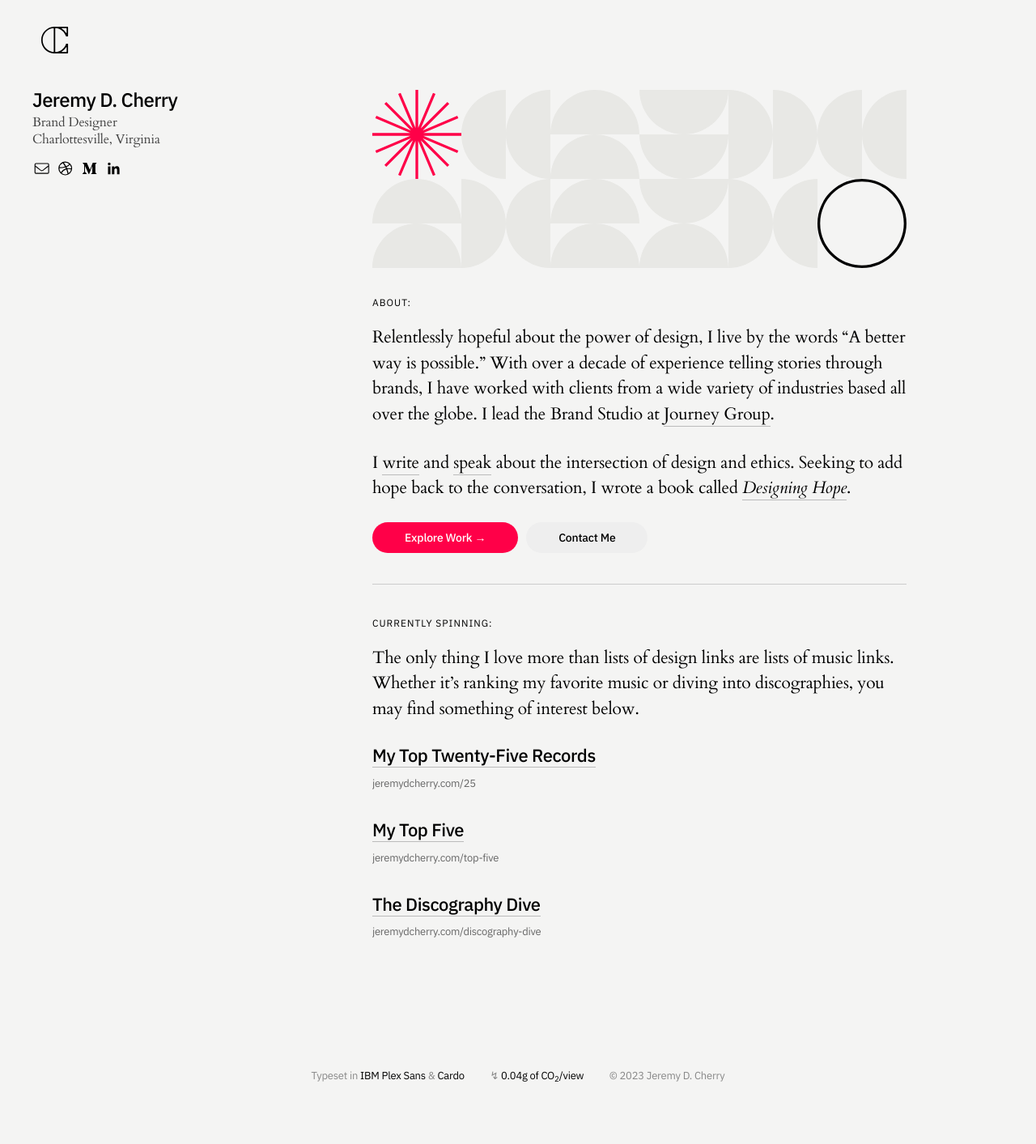
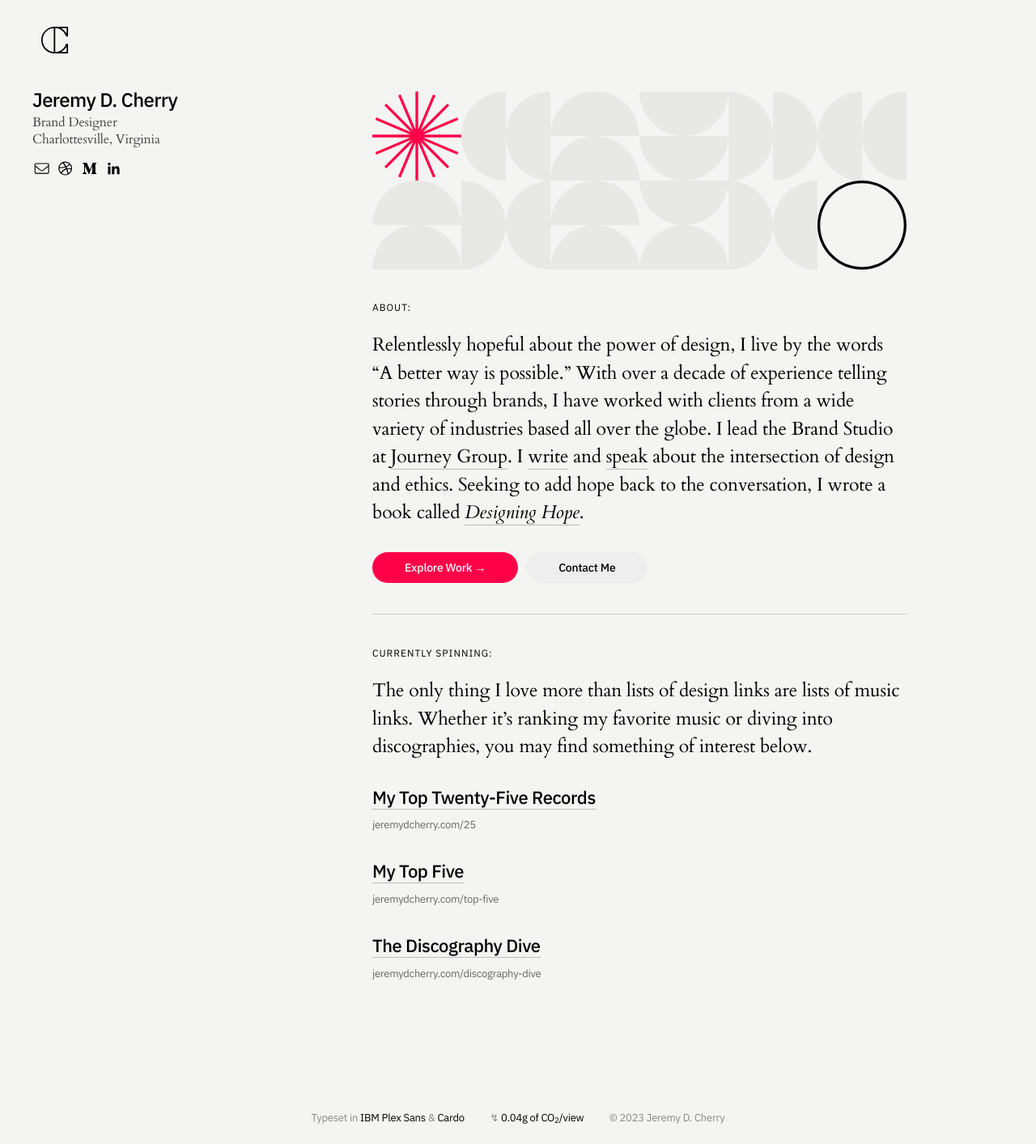
Before and after one commit to jeremydcherry/jeremydcherry.github.io, a Jekyll site: the page built from index.md, in a window 1280 px wide. Shown: the whole page at 81% size. Built offline with Jekyll 4.4.1, drawn with Linux system fonts in a browser that asks for light colours; before the commit the page ends 1361 px from its top, so only the background shows below that.

Commit message:
Updated About section

```diff
--- a/_sass/main.scss
+++ b/_sass/main.scss
@@ -72,7 +72,7 @@ body {
 
 p {
   color: #000;
-  font-size: 21px;
+  font-size: 23px;
   line-height: 1.5;
   display: block;
   margin-block-start: 1em;
--- a/index.md
+++ b/index.md
@@ -7,9 +7,7 @@ title: Jeremy D. Cherry
 
 #### About:
 
-Relentlessly hopeful about the power of design, I live by the words “A better way is possible.” With over a decade of experience telling stories through brands, I have worked with clients from a wide variety of industries based all over the globe. I lead the Brand Studio at [Journey Group](https://journeygroup.com).
-
-I [write](https://jeremydcherry.medium.com/) and [speak](/speaking) about the intersection of design and ethics. Seeking to add hope back to the conversation, I wrote a book called [_Designing Hope_](https://hopeful.design).
+Relentlessly hopeful about the power of design, I live by the words “A better way is possible.” With over a decade of experience telling stories through brands, I have worked with clients from a wide variety of industries based all over the globe. I lead the Brand Studio at [Journey Group](https://journeygroup.com). I [write](https://jeremydcherry.medium.com/) and [speak](/speaking) about the intersection of design and ethics. Seeking to add hope back to the conversation, I wrote a book called [_Designing Hope_](https://hopeful.design).
 
 <a href="https://jeremydcherry.dribbble.com/" class="btn">Explore Work &rarr;</a><a href="mailto:jeremy@jeremydcherry.com" class="btn_secondary">Contact Me</a>
 
```
